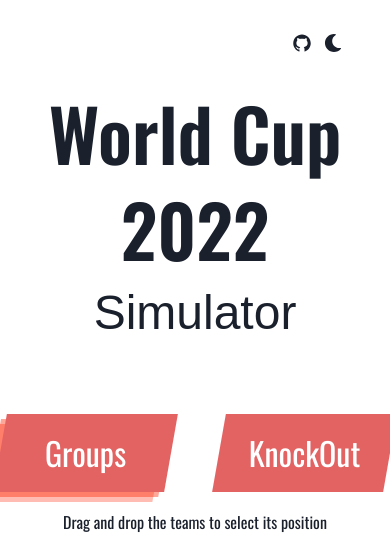
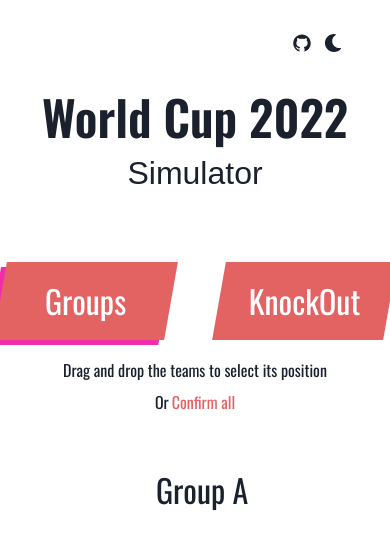
Before and after one commit to YagoLeite/World-Cup-Simulator, a Next.js app: page / in a window 390 px wide. Shown: the top 542 px of the page. Built offline with nearby package versions, Linux system fonts and the light colour scheme.

Commit message:
Mainheader responsive fontsize

```diff
--- a/components/Header/Controler.js
+++ b/components/Header/Controler.js
@@ -23,9 +23,9 @@ const Controler = () => {
           onClick={() => dispatch({ type: "UI-UPDATE", value: "groups" })}
           cursor="pointer"
           boxShadow={
-            // state.ui === "groups" && "rgba(240, 46, 170, 0.4) -5px 5px;"
-            state.ui === "groups" &&
-            "rgba(255, 36, 0, 0.4) -5px 5px, rgba(255, 36, 0, 0.3) -10px 10px"
+            state.ui === "groups" && "rgba(240, 46, 170) -5px 5px;"
+            // state.ui === "groups" &&
+            // "rgba(255, 36, 0, 0.4) -5px 5px, rgba(255, 36, 0, 0.3) -10px 10px"
           }
         >
           <Flex
--- a/components/Header/MainHeader.js
+++ b/components/Header/MainHeader.js
@@ -4,13 +4,17 @@ import React from "react";
 const MainHeader = () => {
   return (
     <Box>
-      <Heading w="100%" textAlign="center" fontSize="72">
+      <Heading
+        w="100%"
+        textAlign="center"
+        fontSize={["48px", "56px", "64px", "72px"]}
+      >
         World Cup 2022
       </Heading>
       <Text
         w="100%"
         fontWeight="200"
-        fontSize={["48"]}
+        fontSize={["32px", "32px", "40px", "48px"]}
         textAlign="center"
         fontFamily="Arial"
       >
```
